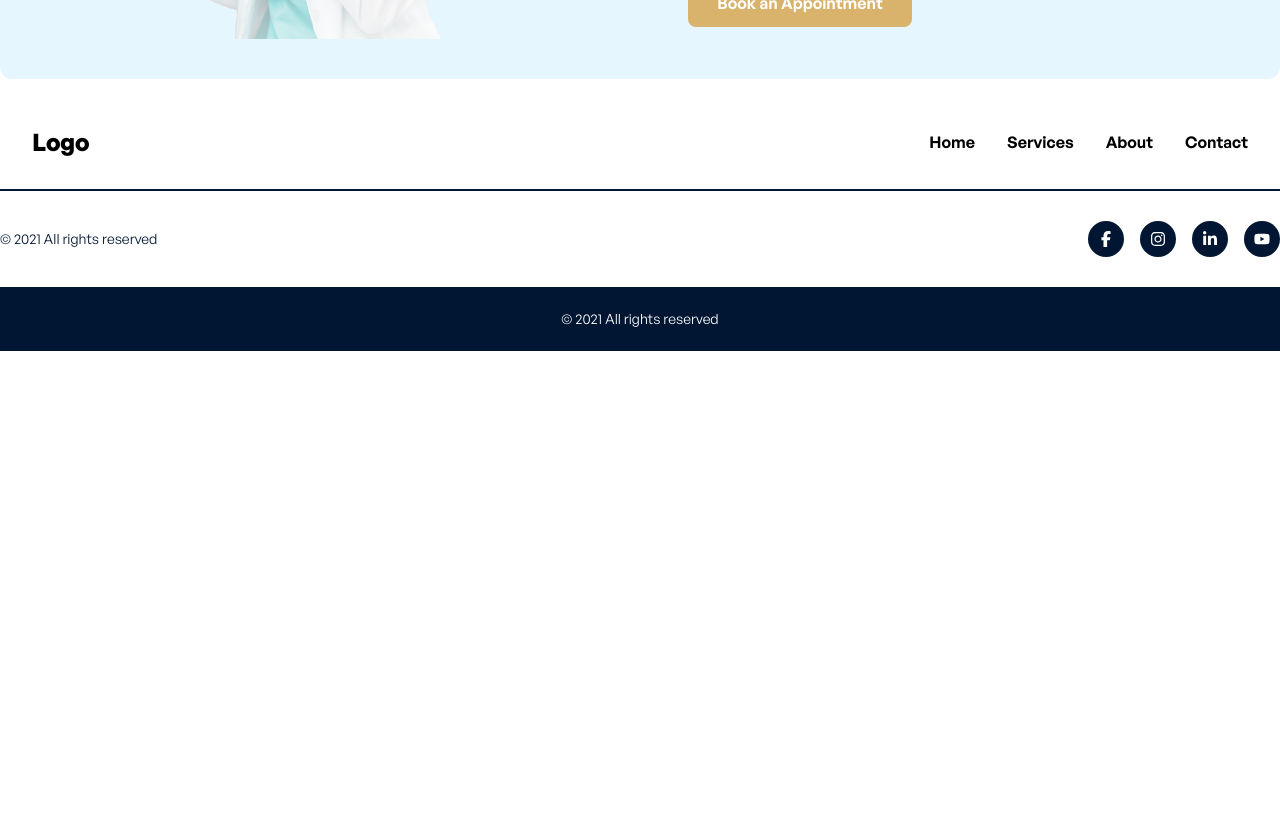
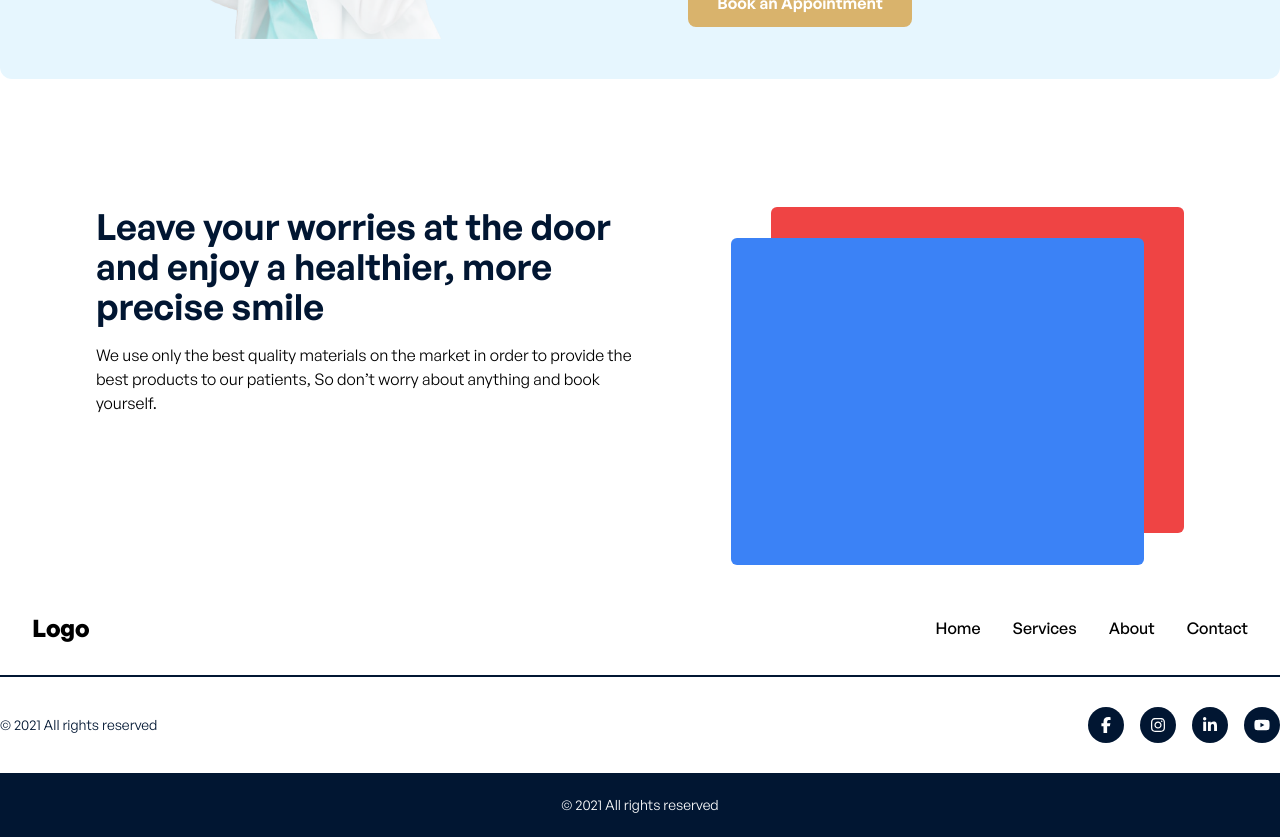
Before and after one commit to ElJosecito/vdc-web, a React (Vite) app: page / in a window 1280 px wide. Shown: the part 2060-2897 px from the top of the page. Before the commit the page ends 2411 px from the top, so only its background shows below. Built offline with nearby package versions, Linux system fonts and the light colour scheme.

Commit message:
footer updated, homepage third seccion started

```diff
--- a/src/assets/components/layout/Footer.jsx
+++ b/src/assets/components/layout/Footer.jsx
@@ -11,7 +11,7 @@ function Footer() {
             <div className='max-w-screen-2xl w-full pt-4'>
                 <nav className='flex justify-between items-center w-full h-24 px-8 border-b-2 border-[#011632]'>
                     <div className='text-2xl font-bold'>Logo</div>
-                    <ul className='flex gap-8 font-semibold text-base'>
+                    <ul className='flex gap-8 font-medium text-base'>
                         <motion.li whileHover={{ scale: 1.3 }}>
                             <a href='/'>Home</a>
                         </motion.li>
@@ -30,18 +30,18 @@ function Footer() {
                 <div className='w-full h-24 flex justify-between items-center '>
                     <p className='text-[#011632] text-sm'>© 2021 All rights reserved</p>
                     {/* socials */}
-                    <div className='flex gap-4'>
+                    <div className='flex gap-4 '>
                         <div className='flex justify-center items-center h-9 w-9 bg-[#011632] rounded-full'>
-                            <FaFacebookF className='text-white text-base' />
+                            <FaFacebookF className='text-white ' />
                         </div>
                         <div className='flex justify-center items-center h-9 w-9 bg-[#011632] rounded-full'>
-                            <FaInstagram className='text-white text-base' />
+                            <FaInstagram className='text-white ' />
                         </div>
                         <div className='flex justify-center items-center h-9 w-9 bg-[#011632] rounded-full'>
-                            <FaLinkedinIn className='text-white text-base' />
+                            <FaLinkedinIn className='text-white ' />
                         </div>
                         <div className='flex justify-center items-center h-9 w-9 bg-[#011632] rounded-full'>
-                            <FaYoutube className='text-white text-base' />
+                            <FaYoutube className='text-white ' />
                         </div>
                     </div>
                 </div>
--- a/src/assets/components/pages/Hero.jsx
+++ b/src/assets/components/pages/Hero.jsx
@@ -175,8 +175,8 @@ function Hero() {
             </div>
 
             <div className='w-1/2 pl-12 h-full'>
-              <h2 className='text-4xl font-semibold text-[#011632]'>Why Choose Smile For All <hr/> Your Dental Treathments?</h2>
-              <p className='text-base mt-4 max-w-screen-sm'>We use only the best quality materials on the market in order <hr/> to provide the best products to our patients.</p>
+              <h2 className='text-4xl font-semibold text-[#011632]'>Why Choose Smile For All <hr /> Your Dental Treathments?</h2>
+              <p className='text-base mt-4 max-w-screen-sm'>We use only the best quality materials on the market in order <hr /> to provide the best products to our patients.</p>
               <ul className='mt-6'>
                 <li className='flex gap-2 mt-4'>
                   <TbShieldCheck className='text-2xl text-[#D9B36C]' />
@@ -203,6 +203,20 @@ function Hero() {
                 whileHover={{ scale: 1.1 }}
                 whileTap={{ scale: 0.9 }}
                 className='bg-[#D9B36C] text-white w-56 h-12 rounded-lg font-semibold mt-7'>Book an Appointment</motion.button>
+            </div>
+          </div>
+        </div>
+
+        {/*  */}
+        <div className='max-w-screen-xl w-full px-24 mt-32'>
+          <div className='flex justify-between'>
+            <div className='w-1/2'>
+              <h2 className='text-4xl font-semibold text-[#011632]'>Leave your worries at the door and enjoy a healthier, more precise smile</h2>
+              <p className='text-base mt-4 max-w-screen-sm'>We use only the best quality materials on the market in order to provide the best products to our patients, So don’t worry about anything and book yourself.</p>
+            </div>
+            <div className='w-1/2 h-[358px] relative'>
+              <div className='bg-red-500 w-[413px] h-[326.69px] absolute right-0 top-0 rounded-md'></div>
+              <div className='bg-blue-500 w-[413px] h-[326.69px] absolute right-10 bottom-0 rounded-md'></div>
 
             </div>
           </div>
```
